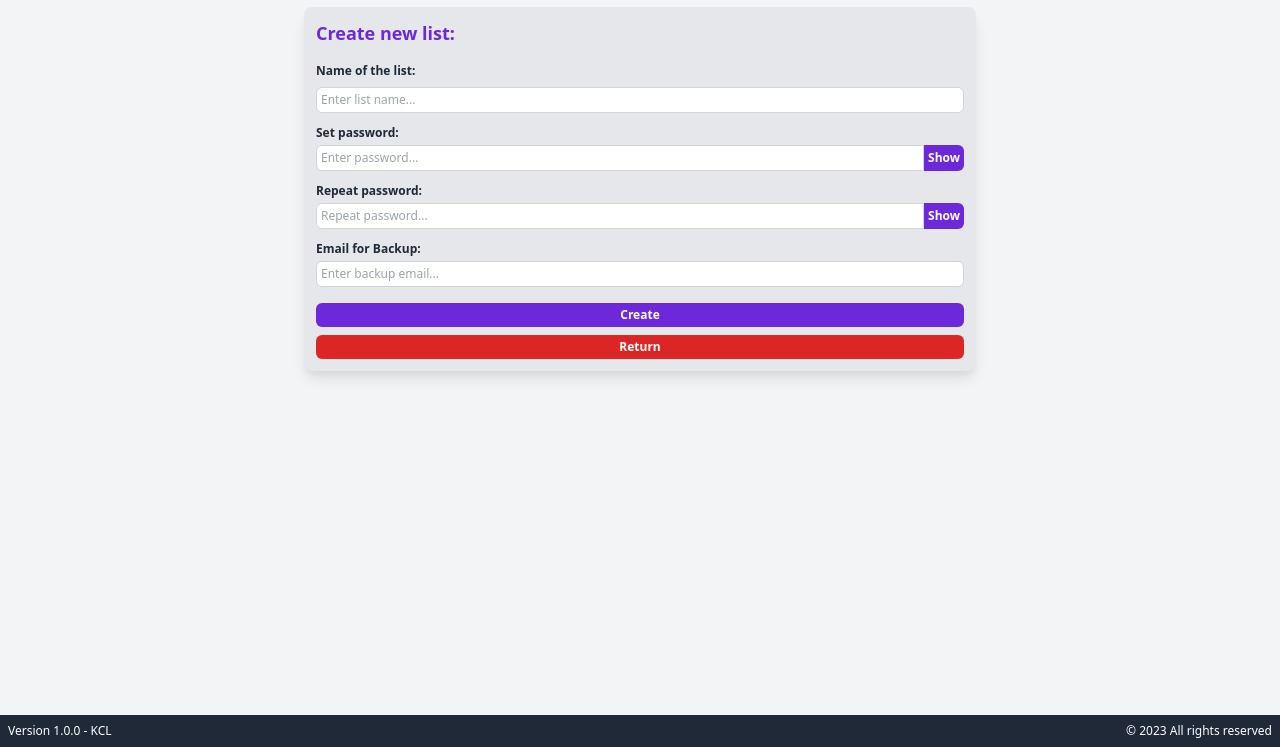
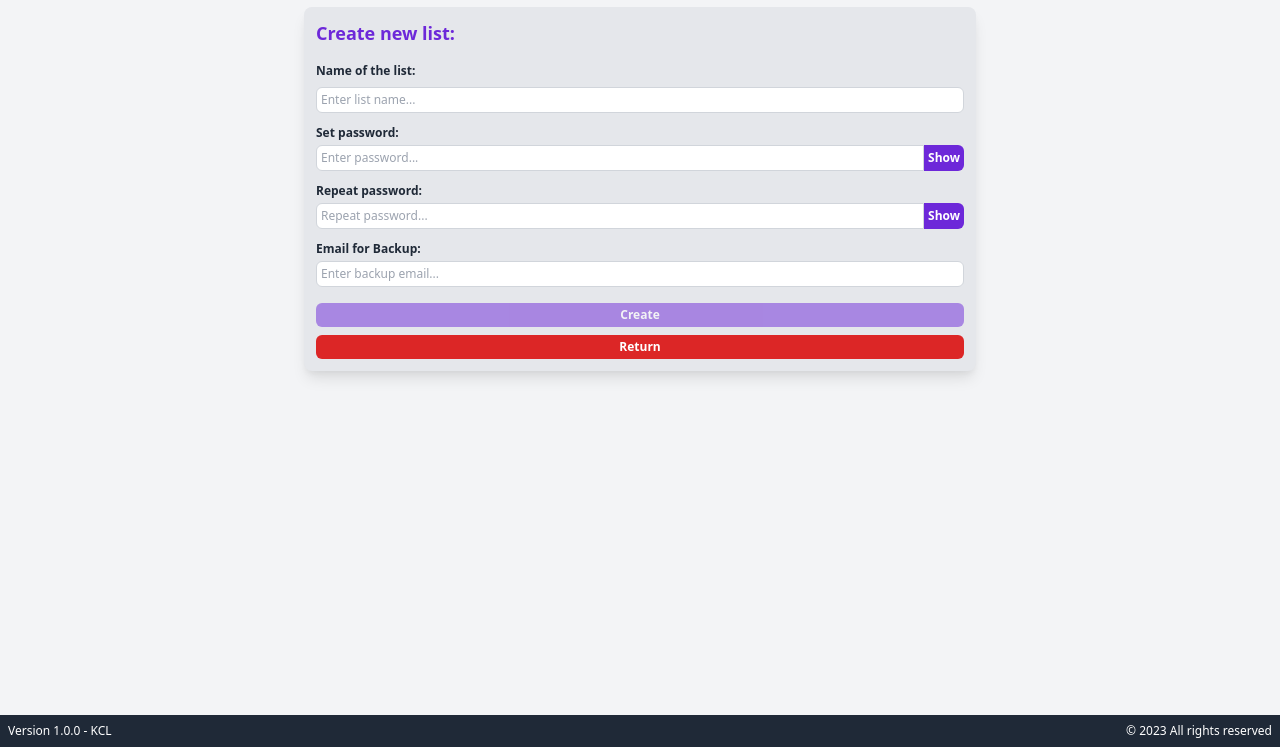
Before and after one commit to RetoSchneider/KagiChikakuLite, an Electron app: page src/windows/newList-window/newList-window.html in a window 1280 px wide. Shown: the part 53-800 px from the top of the page. Drawn offline with nearby package versions, Linux system fonts and the light colour scheme; no server answers.

Commit message:
NewList-Window creation fix

```diff
--- a/src/windows/newList-window/newList-window.html
+++ b/src/windows/newList-window/newList-window.html
@@ -7,6 +7,13 @@
       href="https://cdn.jsdelivr.net/npm/tailwindcss@2.2.19/dist/tailwind.min.css"
       rel="stylesheet"
     />
+    <style>
+      /* Custom styles for disabled button */
+      .disabled-btn {
+        opacity: 0.5;
+        cursor: not-allowed;
+      }
+    </style>
   </head>
   <body
     class="font-roboto text-xs m-0 p-0 bg-gray-100 text-gray-800 flex flex-col h-screen"
@@ -84,7 +91,8 @@
 
         <button
           id="create-list"
-          class="w-full mt-1 bg-purple-700 text-white font-bold p-1 rounded-md hover:bg-purple-600 transition-colors duration-200"
+          class="w-full mt-1 bg-purple-700 text-white font-bold p-1 rounded-md hover:bg-purple-600 transition-colors duration-200 disabled-btn"
+          disabled
         >
           Create
         </button>
--- a/src/windows/newList-window/newList-window.js
+++ b/src/windows/newList-window/newList-window.js
@@ -1,7 +1,36 @@
-document.getElementById("create-list").addEventListener("click", () => {
-  const listName = document.getElementById("list-name").value;
-  const listPassword = document.getElementById("list-password").value;
-  const backupEmail = document.getElementById("backup-email").value;
+const listNameInput = document.getElementById("list-name");
+const listPasswordInput = document.getElementById("list-password");
+const repeatPasswordInput = document.getElementById("repeat-password");
+const backupEmailInput = document.getElementById("backup-email");
+const createListButton = document.getElementById("create-list");
+
+function checkFormValidity() {
+  const listName = listNameInput.value.trim();
+  const listPassword = listPasswordInput.value.trim();
+  const repeatPassword = repeatPasswordInput.value.trim();
+  const backupEmail = backupEmailInput.value.trim();
+
+  const isFormValid =
+    listName && listPassword && repeatPassword && backupEmail && listPassword === repeatPassword;
+
+  if (isFormValid) {
+    createListButton.disabled = false;
+    createListButton.classList.remove("disabled-btn");
+  } else {
+    createListButton.disabled = true;
+    createListButton.classList.add("disabled-btn");
+  }
+}
+
+listNameInput.addEventListener("input", checkFormValidity);
+listPasswordInput.addEventListener("input", checkFormValidity);
+repeatPasswordInput.addEventListener("input", checkFormValidity);
+backupEmailInput.addEventListener("input", checkFormValidity);
+
+createListButton.addEventListener("click", () => {
+  const listName = listNameInput.value;
+  const listPassword = listPasswordInput.value;
+  const backupEmail = backupEmailInput.value;
 
   const csvContent = `List Name,List Password,Backup Email,Username,Password,Website,Description\n${listName},${listPassword},${backupEmail},,,,,`;
 
@@ -41,3 +70,5 @@ document
       this.textContent = "Show";
     }
   });
+
+checkFormValidity();
```
